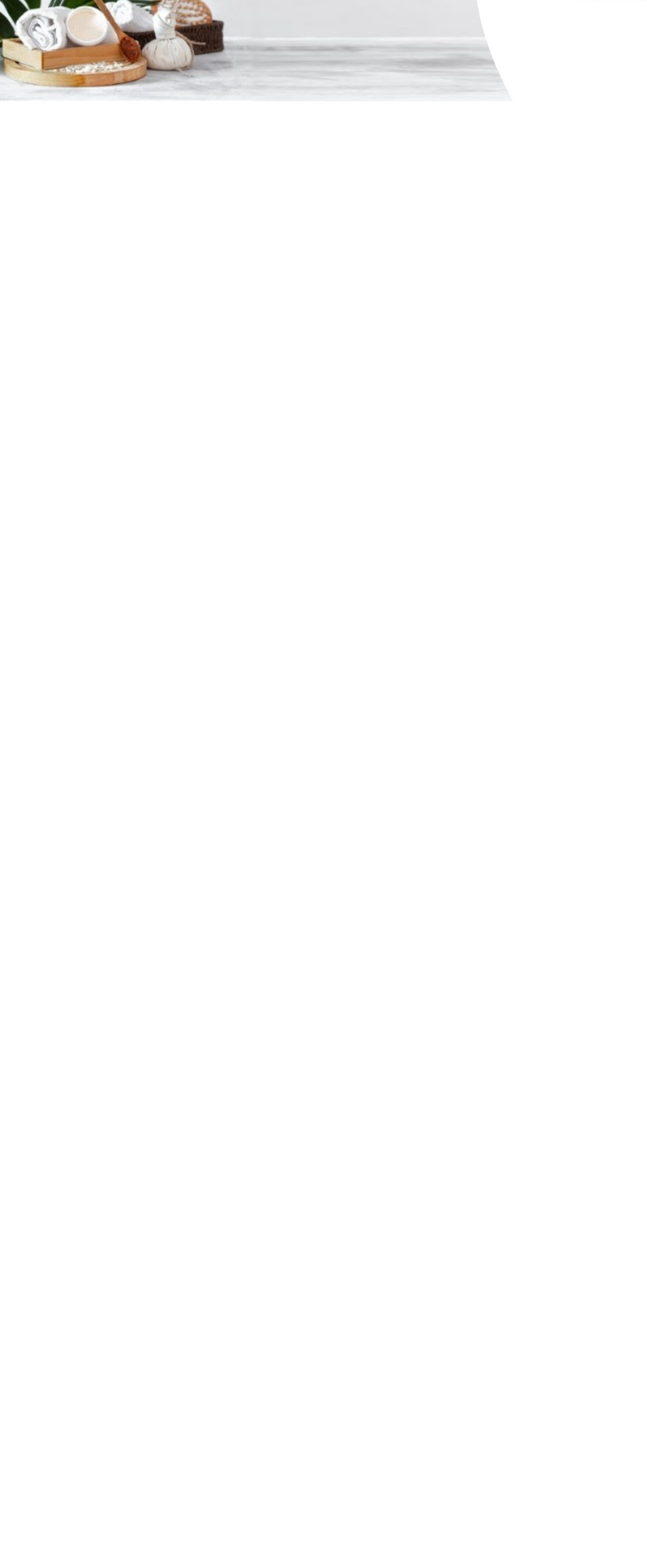
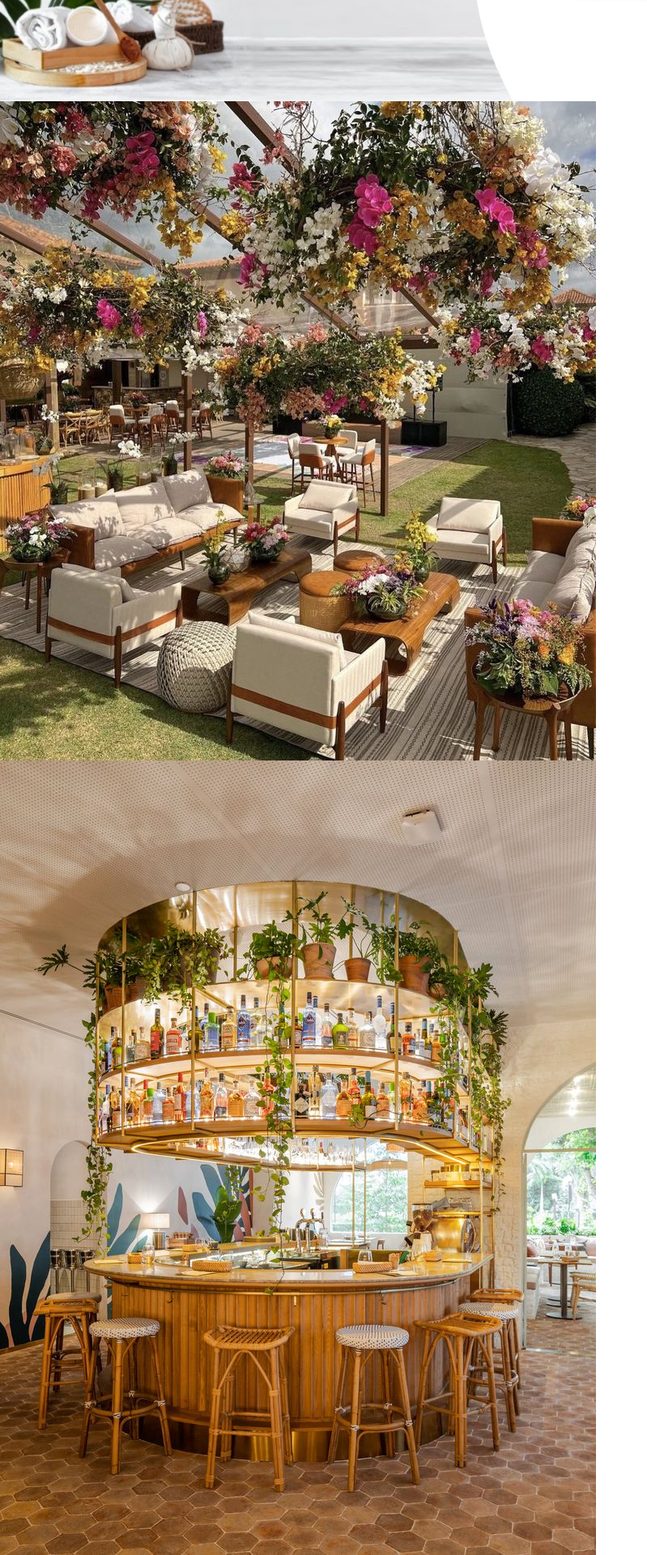
Before and after one commit to planeslorena/Proyecto_Estetica_Ziba, a Next.js app in the folder ziba-react/: page /home in a window 1280 px wide. Shown: the part 476-2396 px from the top of the page at 81% size, without its empty margins (0-799 px from the left). Before the commit the page ends 800 px from the top, so only its background shows below. Built offline with nearby package versions, Linux system fonts and the light colour scheme.

Commit message:
home-images

```diff
--- a/ziba-react/src/app/(pages)/home/page.tsx
+++ b/ziba-react/src/app/(pages)/home/page.tsx
@@ -2,6 +2,7 @@
 import { Logo } from "@/app/components/logo/logo";
 import { BannerHome } from "@/app/components/bannerHome/bannerHome";
 import { Menu } from "@/app/components/nav/nav";
+import { Cafeteria } from "@/app/components/infoHome/infoHome";
 
 export default function Home() {
     return (
@@ -16,6 +17,7 @@ export default function Home() {
 
           <main>
            <BannerHome></BannerHome>
+           <Cafeteria></Cafeteria>
           </main>
 
         </>
--- a/ziba-react/src/app/components/infoHome/infoHome.tsx
+++ b/ziba-react/src/app/components/infoHome/infoHome.tsx
@@ -0,0 +1,20 @@
+'use client'
+
+import React from "react";
+import './infoHome.css'
+
+export const Cafeteria= () => {
+
+    return (
+        <>
+        <div className="containerimg-armchairs">
+            <img className='img-armchairs' src="/imagenes/armchairs.jpg" alt="image armchairs"/>
+        </div>
+        <div className="containerimg-cafeteria">
+                <img className='img-cafeteria' src="/imagenes/cafeteria.jpg" alt="image cafeteria"/>
+        </div>
+        </>
+
+
+    );
+}
```
Also changed, not shown: ziba-react/public/imagenes/armchairs.jpg (added), ziba-react/public/imagenes/cafeteria.jpg (added).
